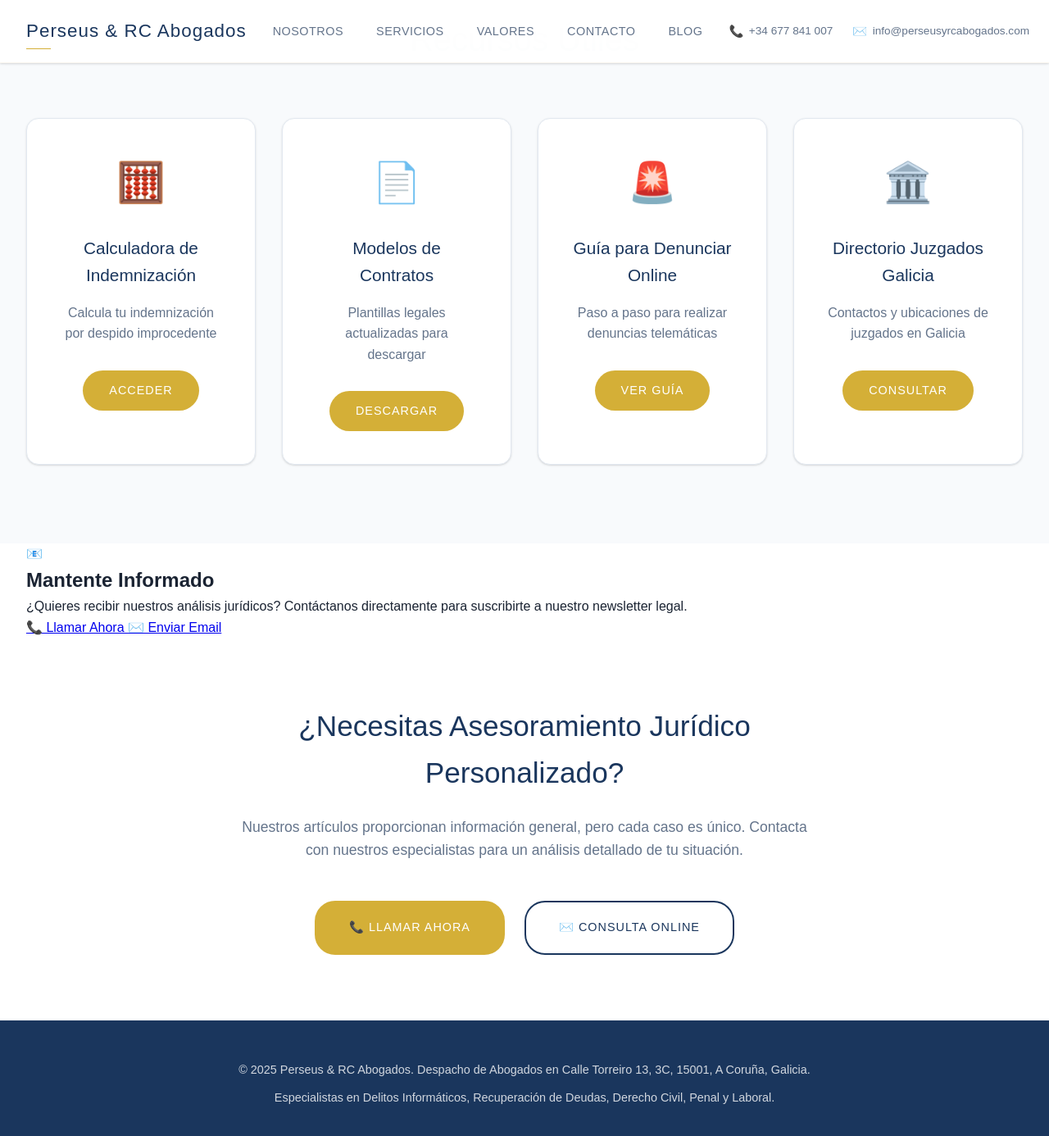
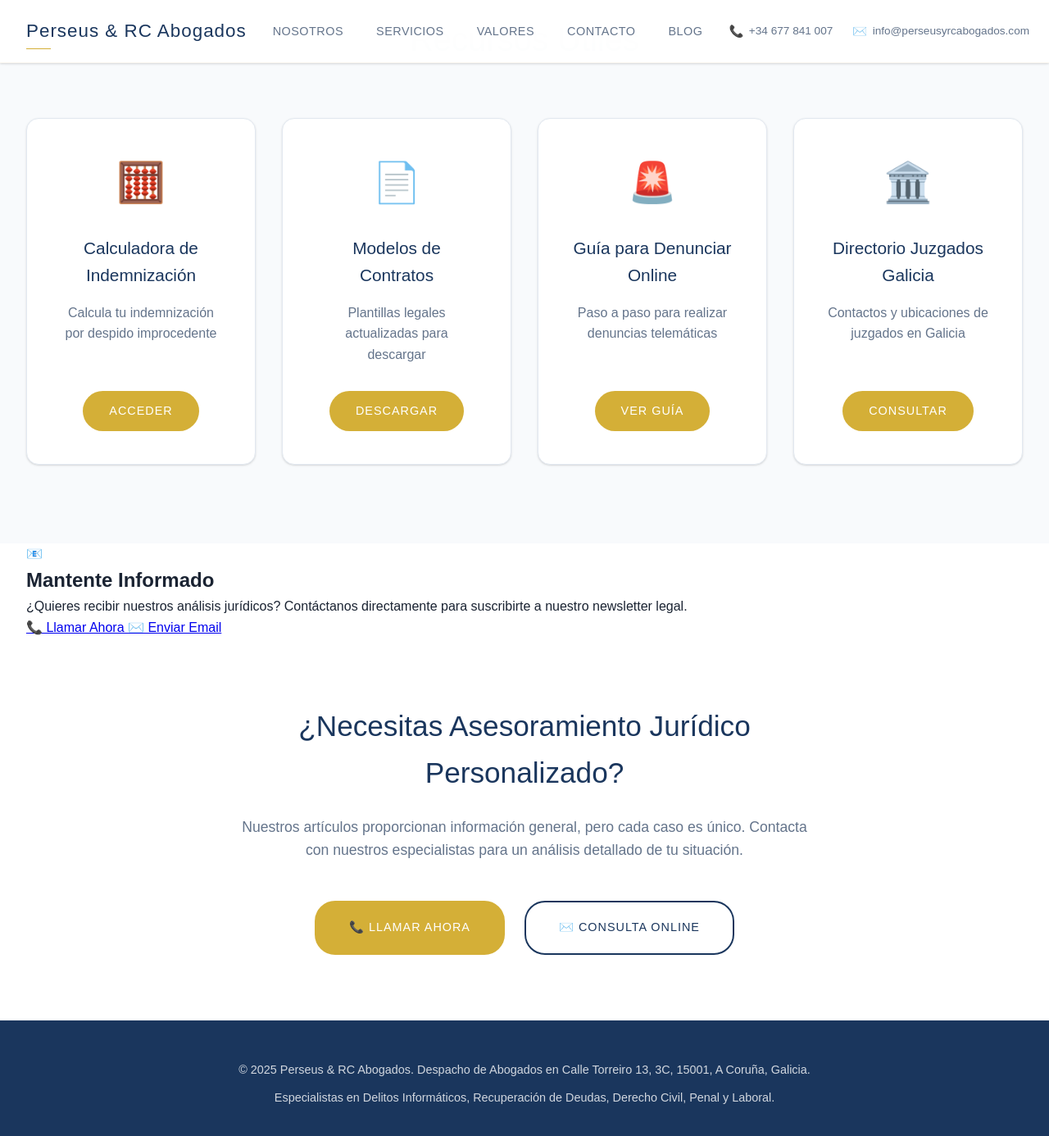
Before and after one commit to streaming10/Perseus_RC_abogados, a Jekyll site: the page built from blog/index.html, in a window 1280 px wide and 1400 px high, scrolled down 4528 px. Shown: the top 1386 px of the window at 82% size. Built offline with Jekyll 4.4.1, drawn with Linux system fonts in a browser that asks for light colours.

Commit message:
Update blog.css

```diff
--- a/assets/css/blog.css
+++ b/assets/css/blog.css
@@ -597,6 +597,17 @@
   box-shadow: var(--shadow-light);
   transition: var(--transition-base);
   border: 1px solid var(--border-light);
+  display: flex;
+  flex-direction: column;
+  justify-content: space-between;
+  min-height: 300px;
+}
+
+.resource-content {
+  flex-grow: 1;
+  display: flex;
+  flex-direction: column;
+  justify-content: flex-start;
 }
 
 .resource-card:hover {
@@ -615,12 +626,17 @@
   font-weight: 500;
   margin-bottom: 1rem;
   color: var(--navy-blue);
+  min-height: 2.6rem;
+  display: flex;
+  align-items: center;
+  justify-content: center;
 }
 
 .resource-card p {
   color: var(--text-secondary);
   margin-bottom: 2rem;
   line-height: 1.6;
+  flex-grow: 1;
 }
 
 .resource-link {
@@ -635,6 +651,8 @@
   text-transform: uppercase;
   letter-spacing: 1px;
   font-size: 0.9rem;
+  margin-top: auto;
+  align-self: center;
 }
 
 .resource-link:hover {
@@ -782,6 +800,7 @@
   .category-card,
   .resource-card {
     padding: 2rem 1.5rem;
+    min-height: 280px;
   }
 
   .article-item {
```
